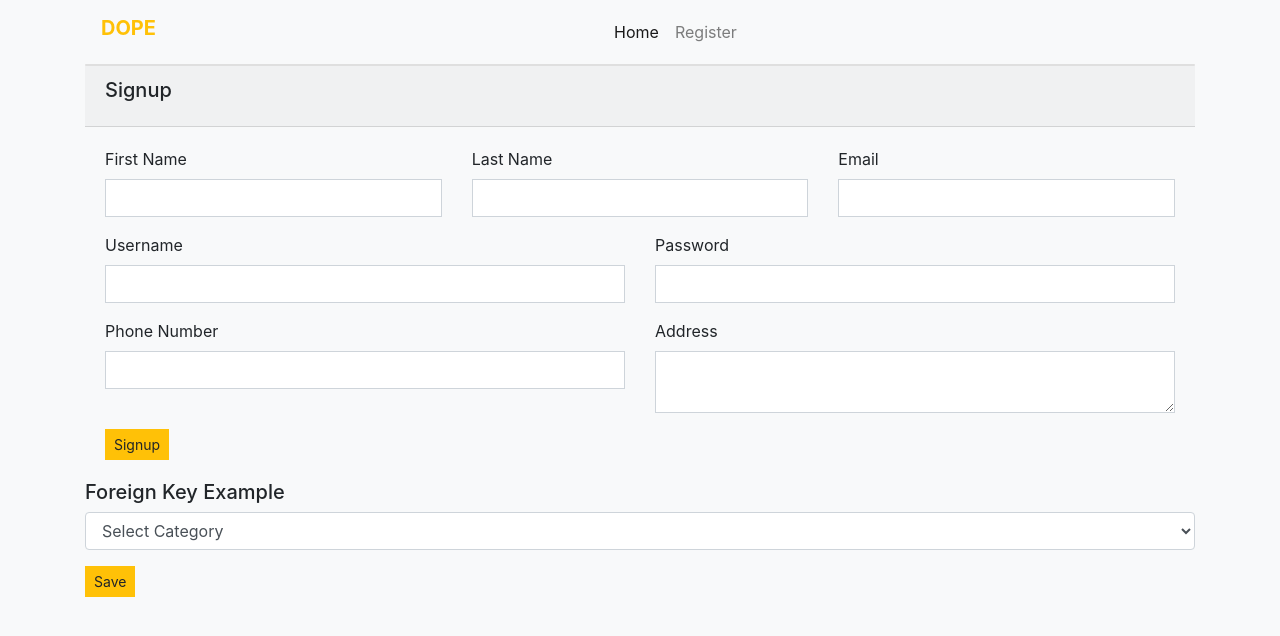
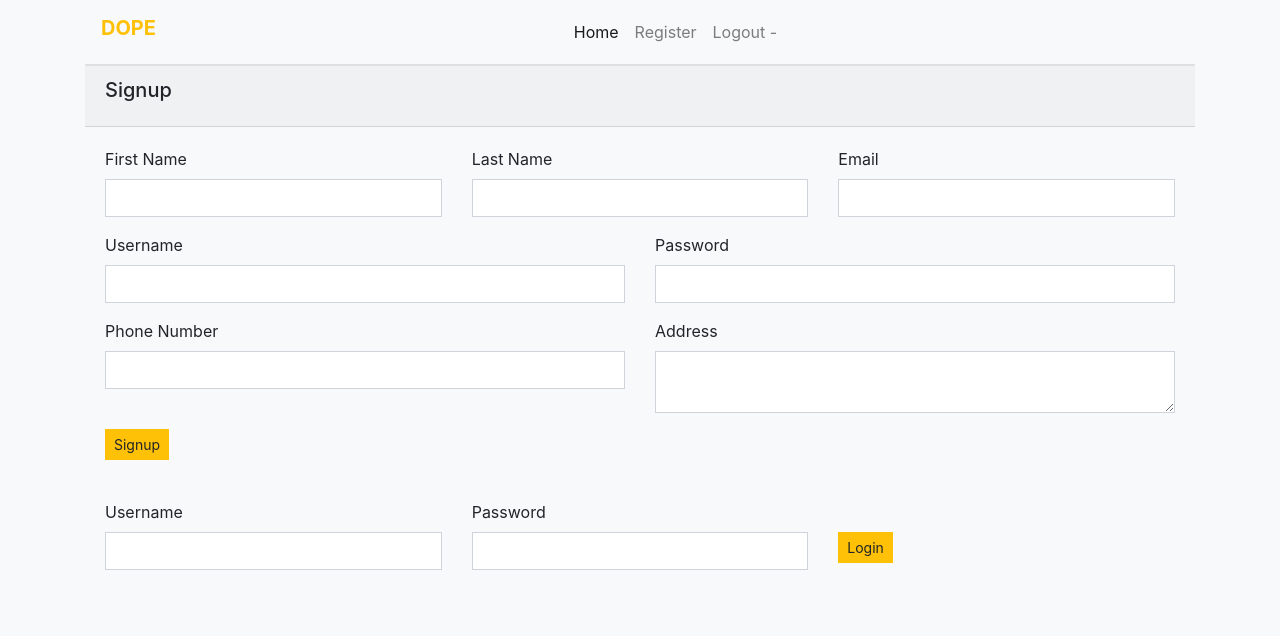
Before and after one commit to Ferlsafer/DOPE, a Django app: page /user/signup in a window 1280 px wide. Shown: the top 636 px of the page. Run offline with Django 5.2, Linux system fonts and the light colour scheme; data comes from the database, SQL or seed files in the repository; both versions use the stored data as it was after the commit.

Commit message:
feat: User Login

```diff
--- a/app/templates/includes/navbar.html
+++ b/app/templates/includes/navbar.html
@@ -11,6 +11,10 @@
         <li class="nav-item active"></li>
           <a class="nav-link" href="{% url 'user_signup' %}">Register</a>
         </li>
+
+        <li class="nav-item active"></li>
+          <a class="nav-link" href="{% url 'user_logout' %}">Logout - {{request.user.username|upper}} </a>
+        </li>
       </ul>
     </div>
   </nav>
--- a/app/templates/user/register.html
+++ b/app/templates/user/register.html
@@ -64,23 +64,36 @@
             <button class="btn btn-warning btn-sm rounded-0" type="submit">Signup</button>
         </form>
     </div>
-   </div>
 
-   <div class="container">
-    <h5>Foreign Key Example</h5>
-    <form action="{% url 'demo_save' %}" method="post">
-        {% csrf_token %}
-        <div class="form-group">
 
-            <select class="form-control" name="cat" id="">
-                <option value="">Select Category</option>
-                {% for cat in cats %}
-                <option value="{{cat.id}}"> {{cat.name}} </option>
-                {% endfor %}
-            </select>
 
-        </div>
-        <button class="btn btn-warning btn-sm rounded-0" type="submit">Save</button>
-    </form>
+    <div class="card-body">
+        <form action="{% url 'user_login' %}" method="post">
+            {% csrf_token %}
+            <div class="row">
+                <div class="col-md-4">
+                    <div class="form-group">
+                        <label for="first">Username</label>
+                        <input class="form-control rounded-0" type="text" name="username" id="fisrt" required>
+                    </div>
+                </div>
+                <div class="col-md-4">
+                    <div class="form-group">
+                        <label for="first">Password</label>
+                        <input class="form-control rounded-0" type="password" name="password" id="fisrt" required>
+                    </div>
+                </div>
+                <div class="col-md-4 mt-4">
+                    <button class="btn btn-warning btn-sm rounded-0 mt-2" type="submit">Login</button>
+                </div>
+
+            </div>
+
+
+
+        </form>
+    </div>
+
+
    </div>
 {% endblock %}
--- a/app/urls.py
+++ b/app/urls.py
@@ -7,5 +7,7 @@ urlpatterns = [
     path('delete_category/<str:id>', views.delete_category, name="delete_category"),
     path('edit_category/<str:id>', views.edit_category, name="edit_category"),
     path('user/signup', views.user_signup, name='user_signup'),
+    path('user/login', views.user_login, name='user_login'),
+    path('user/logout', views.user_logout, name='user_logout'),
     path('demo/save', views.demo_save, name='demo_save')
 ]
--- a/app/views.py
+++ b/app/views.py
@@ -1,8 +1,28 @@
 from django.shortcuts import render, redirect, get_object_or_404
 from django.contrib import messages
 from django.contrib.auth.models import User
+from django.contrib.auth import authenticate,login, logout
+from django.contrib.auth.decorators import login_required
+
 from app.models import *
+
+def user_login(request):
+    if request.method == 'POST':
+        username = request.POST['username']
+        password = request.POST['password']
+        user = authenticate(username=username, password=password)
+        if user is not None:
+            login(request, user)
+            return redirect('home')
+        return redirect('user_signup')
+
+
+def user_logout(request):
+    logout(request)
+    return redirect('user_signup')
+
 # Create your views here.
+@login_required(login_url='user_signup')
 def home(request):
     categories = Category.objects.all().order_by('-id')
     return render(request, 'category/index.html', {'categories': categories})
```
Also changed, not shown: db.sqlite3.
